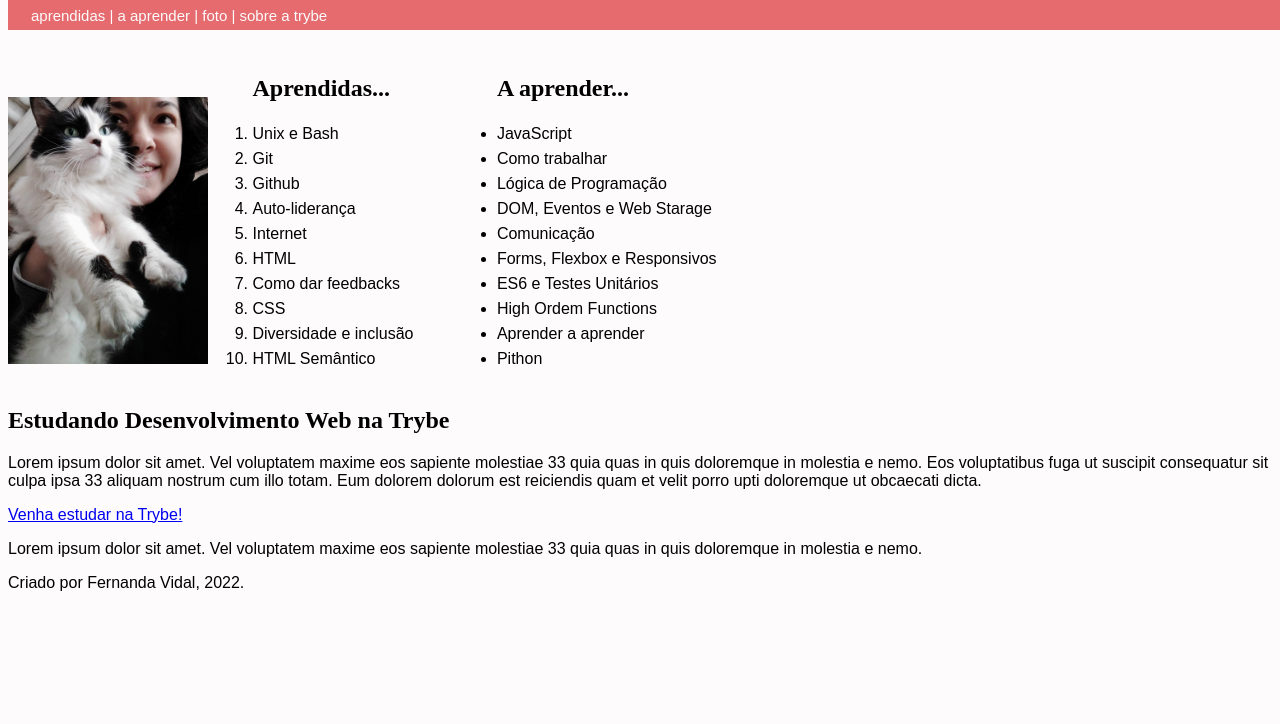
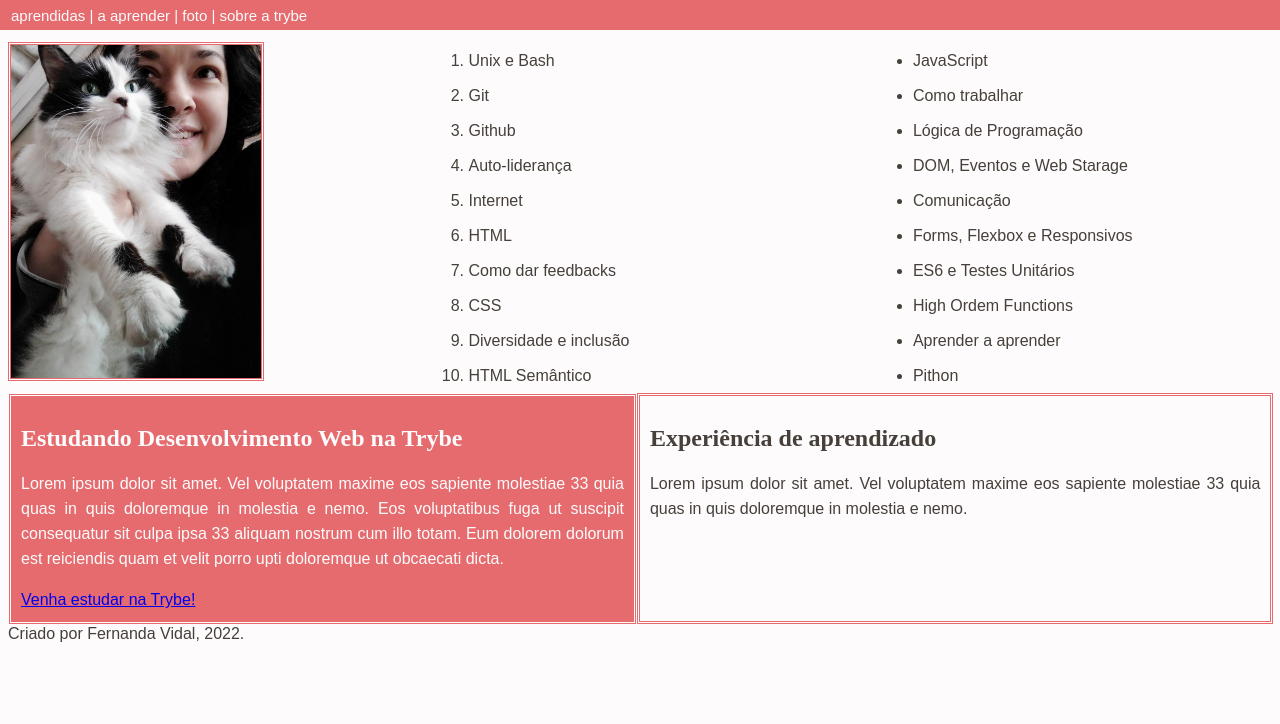
Before and after one commit to Fernanda-Vidal/ProjectTrybe-lessons-learned, a website: page index.html in a window 1280 px wide. Shown: the part 76-800 px from the top of the page. Drawn offline with Linux system fonts and the light colour scheme.

Commit message:
Adiciona classes lado-direito e lado-esquerdo.

```diff
--- a/index.html
+++ b/index.html
@@ -17,12 +17,10 @@
             <a href="#artigo">sobre a trybe</a>
         </nav>
     </header>
-    <br>
-    <br><br><br><br><br>
-    <section>
+    <main>
     <img id="minha_foto" src="filo-me.jpeg" alt="Gato em primeiro plano, e mulher sorrindo">
         <ol id="licoes_aprendidas">
-        <h2>Aprendidas...</h2>
+        <br>
         <li>Unix e Bash</li>
         <li>Git</li>
         <li>Github</li>
@@ -34,8 +32,8 @@
         <li>Diversidade e inclusão</li>
         <li>HTML Semântico</li>
     </ol>
-       <ul id="licoes_a_aprender">
-        <h2>A aprender...</h2>
+    <ul id="licoes_a_aprender">
+        <br>
         <li>JavaScript</li>
         <li>Como trabalhar</li>
         <li>Lógica de Programação</li>
@@ -47,18 +45,17 @@
         <li>Aprender a aprender</li>
         <li>Pithon</li>
     </ul>
-    </section>
-    <section id="lateral">
-    <article id="artigo">
+    </main>
+    <section>
+        <article class="lado-esquerdo">
         <h2>Estudando Desenvolvimento Web na Trybe</h2>
         <p>Lorem ipsum dolor sit amet. Vel voluptatem maxime eos sapiente molestiae 33 quia quas in quis doloremque in molestia
             e nemo. Eos voluptatibus fuga ut suscipit consequatur sit culpa ipsa 33 aliquam nostrum cum illo totam. Eum dolorem
             dolorum est reiciendis quam et velit porro upti doloremque ut obcaecati dicta.</p>
             <a href="https://www.betrybe.com/?utm_source=google&utm_medium=cpc&utm_campaign=pmax&utm_content=ad1&gclid=CjwKCAiAjoeRBhAJEiwAYY3nDHUYKxduTDdgN1q3gjYw4deemiV5HllJEX7y-6ChO8LuL5rgEDcI-xoCuTAQAvD_BwE" target="_blank">Venha estudar na Trybe!</a>
-    </article>
-    </section>
-    <section>
-        <aside>
+        </article>
+        <aside class="lado-direito">
+            <h2>Experiência de aprendizado</h2>
             <p>Lorem ipsum dolor sit amet. Vel voluptatem maxime eos sapiente molestiae 33 quia quas in quis doloremque in molestia
                 e nemo. </p>
         </aside>
--- a/style.css
+++ b/style.css
@@ -1,6 +1,11 @@
 body {
     background-color: rgb(253, 251, 251);
     font-family: sans-serif;
+    color: #463f3a;
+}
+
+h2 {
+    font-family: serif;
 }
 
 #cabecalho {
@@ -10,6 +15,7 @@ body {
     background-color: #e56b6f;
     position: fixed;
     top: 0;
+    right: 0%;
     margin: 0;
     padding: 0;
 }
@@ -23,7 +29,7 @@ body {
 #navegacao {
     font-size: 15px;
     color: rgb(253, 251, 251);
-    margin-left: 20px;
+    margin-left: 100px;
     word-spacing: 3 px;
     }
 
@@ -33,20 +39,45 @@ nav a {
 }
 
 #minha_foto {
-    width: 200px;
+    padding: 50px 50px 50px 50x ;
+    width: 250px;
+    border: #e56b6f double;
+    margin-top: 110px;
     }
 
 #licoes_aprendidas {
    display: inline-block;
-   width: 200px;
-   line-height: 25px;
+   width: 400px;
+   line-height: 35px;
+   padding-left: 200px;
+   margin: 0px;
 }
 
 #licoes_a_aprender {
     display: inline-block;
+    line-height: 35px;
+    margin: 0px;
+    }
+
+.lado-esquerdo {
+    border: #e56b6f solid;
+    background-color: #e56b6f;
+    color: rgb(253, 251, 251);
+    display: inline-block;
+    width: 47.7%;
+    text-align: justify;
+    border: rgb(253, 251, 251) double;
     line-height: 25px;
+    padding: 10px;
+    }
+
+.lado-direito {
+    border: #e56b6f double;
+    display: inline-block;
+    width: 47.7%;
+    line-height: 25px;
+    height: 205px;
+    position: absolute;
+    text-align: justify;
+    padding: 10px;
 }
-
-h2 {
-    font-family: serif;
-}
```
